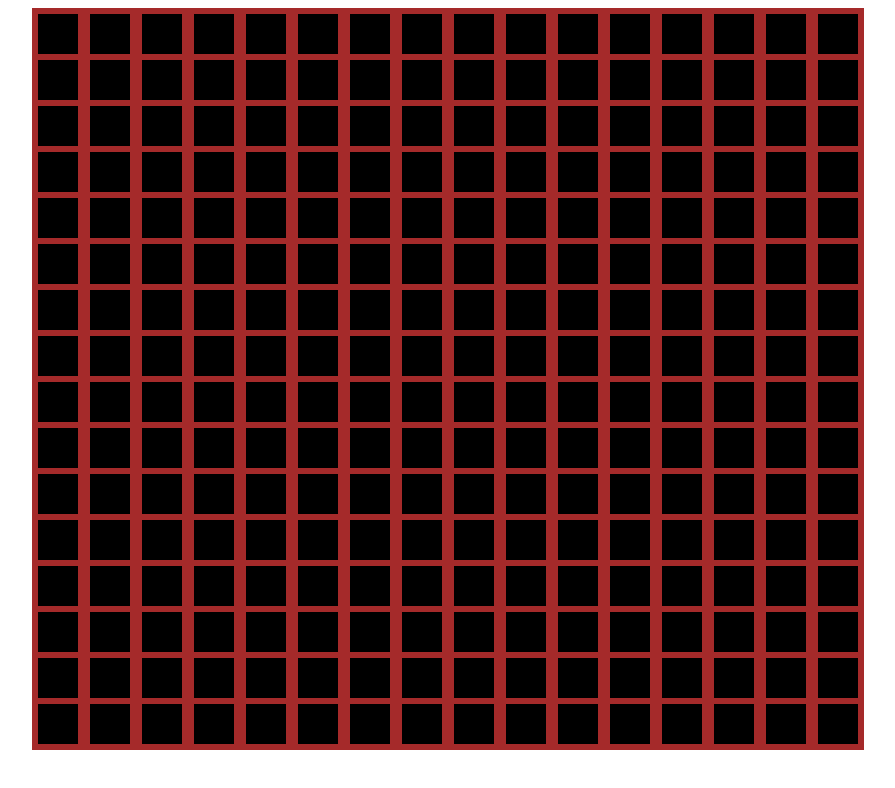
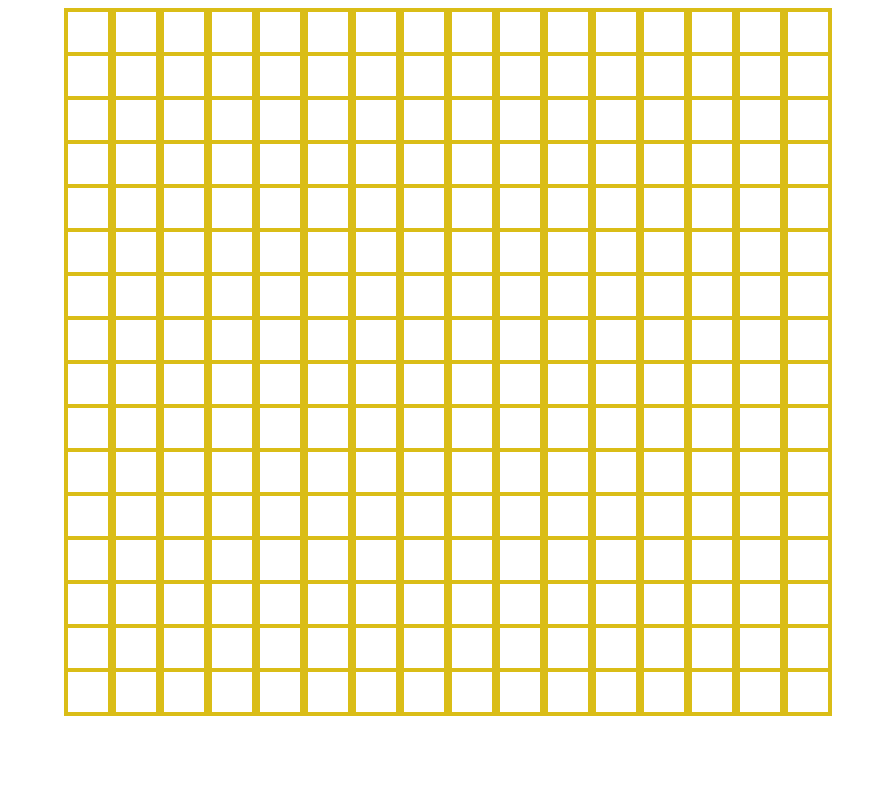
Before and after one commit to Wulver2/Etch-a-Sketch, a plain HTML site: page index.html in a window 1280 px wide. Shown: the whole page, without its empty margins (192-1087 px from the left). Drawn offline with Linux system fonts and the light colour scheme.

Commit message:
Changed the colors of the boxes in the grid from black to white

```diff
--- a/styles.css
+++ b/styles.css
@@ -4,12 +4,13 @@
     justify-content: center;
 }
 .column {
+    border: 2px;
     border-style: solid;
-    border-color: brown;
+    border-color: rgb(218, 189, 23);
 }
 .row {
     padding: 20px;
+    border: 2px;
     border-style: solid;
-    border-color: brown;
-    background: black;
+    border-color: rgb(218, 189, 23);
 }
```
Also changed, not shown: index.html (+2 -1 lines).
